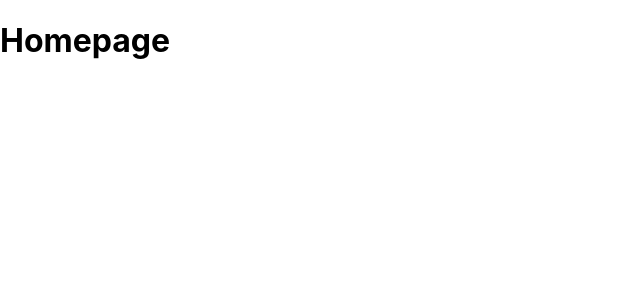
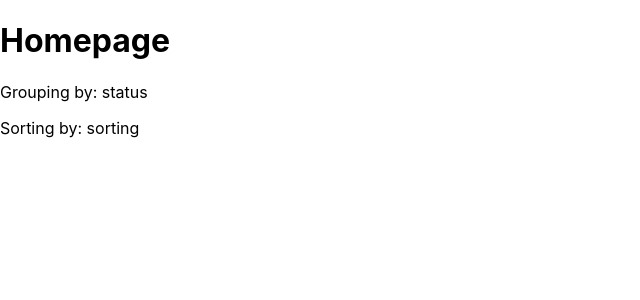
Before and after one commit to StrixROX/Kanban-Board, a React (Create React App) app: page / in a window 1280 px wide. Shown: the top 300 px of the page, without its empty margins (0-640 px from the left). Built offline with nearby package versions, Linux system fonts and the light colour scheme; no server answers.

Commit message:
Initialized KanbanBoard

```diff
--- a/src/context/TasksContext.js
+++ b/src/context/TasksContext.js
@@ -28,6 +28,7 @@ export function TasksProvider({ children }) {
     fetchTasks
     .then(res => {
       setTasks(res.result)
+      console.log(res.result)
     })
     .catch(err => console.error(err))
   }, [])
--- /dev/null
+++ b/src/features/KanbanBoard/index.js
@@ -0,0 +1,27 @@
+import { useEffect, useState } from "react"
+import { useTasks } from "context/TasksContext"
+
+export default function KanbanBoard() {
+  const tasks = useTasks()
+
+  const [tickets, setTickets] = useState([])
+  const [users, setUsers] = useState([])
+
+  const [grouping, setGrouping] = useState('status')
+  const [sorting, setSorting] = useState('sorting')
+
+  useEffect(() => setTickets(tasks?.tickets || []), [tasks])
+  useEffect(() => setUsers(tasks?.users || []), [tasks])
+
+  return (
+    <>
+      <p>Grouping by: {grouping}</p>
+      <p>Sorting by: {sorting}</p>
+      <div className="wrapper kanban-board">
+        {
+          tickets.map((el) => el.title)
+        }
+      </div>
+    </>
+  )
+}
--- a/src/pages/Home.js
+++ b/src/pages/Home.js
@@ -1,9 +1,15 @@
 import 'assets/css/home.css'
+
+import { TasksProvider } from 'context/TasksContext'
+import KanbanBoard from 'features/KanbanBoard'
 
 export default function Home() {
   return (
     <>
       <h1>Homepage</h1>
+      <TasksProvider>
+        <KanbanBoard />
+      </TasksProvider>
     </>
   )
 }
```
